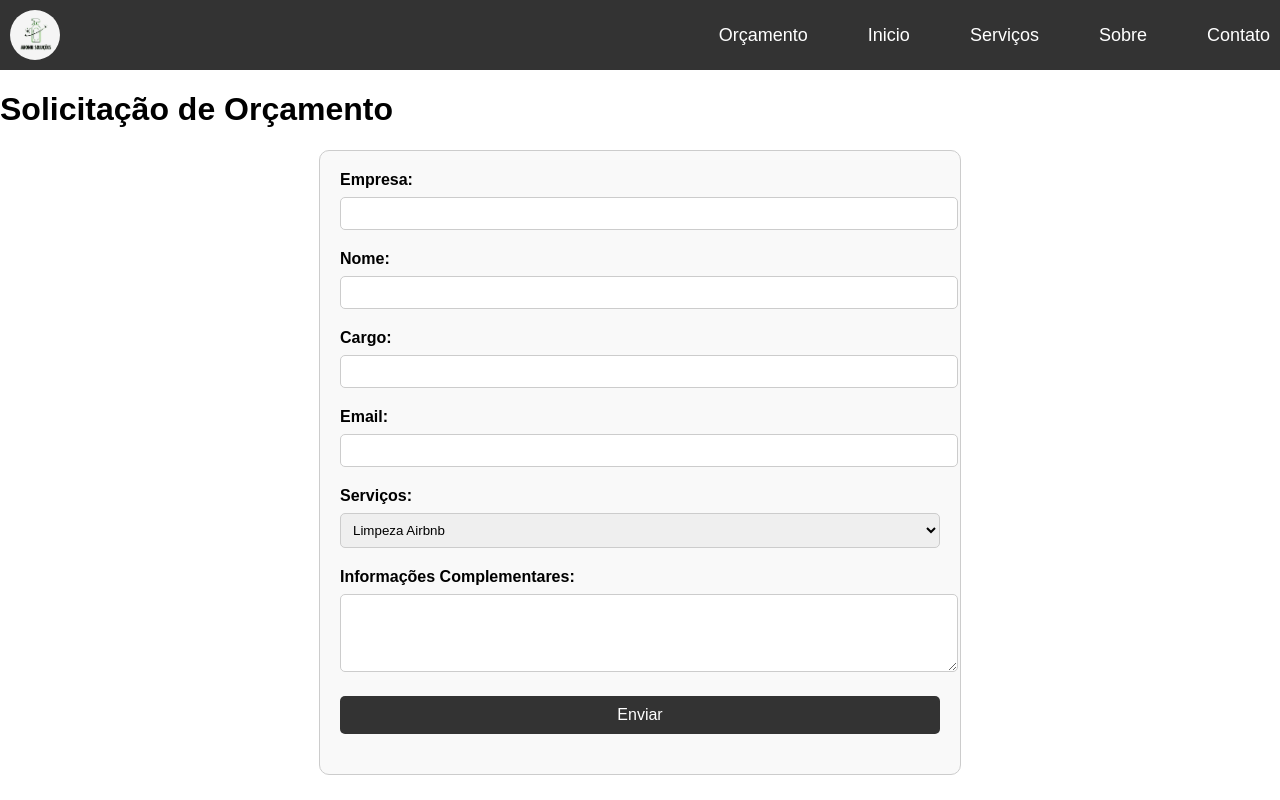
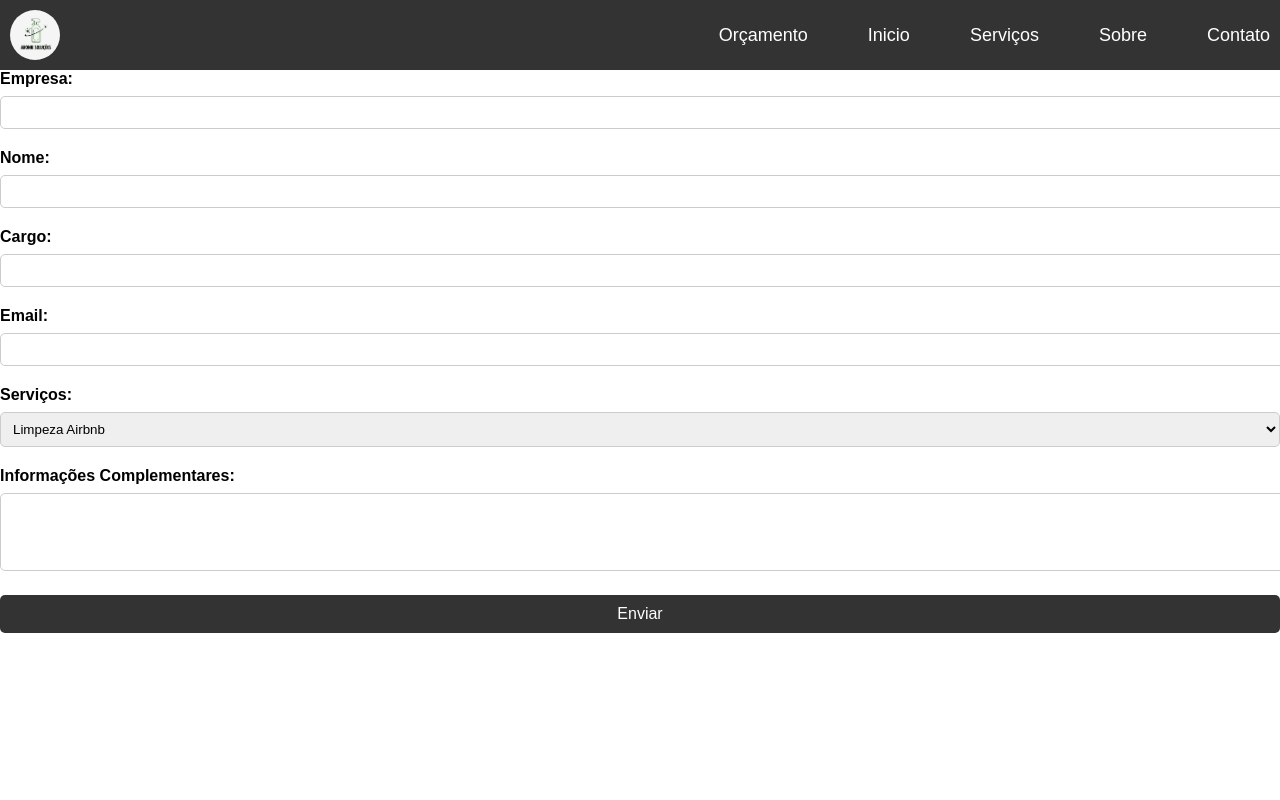
Before and after one commit to LuisSilva1998/site-da-empresa, a plain HTML site: page quote.html in a window 1280 px wide. Drawn offline with Linux system fonts and the light colour scheme; files whose address does not match are found by name.

Commit message:
Update quote.html

```diff
--- a/quote.html
+++ b/quote.html
@@ -98,8 +98,7 @@
         </ul>
     </div>
     <main>
-        <h1>Solicitação de Orçamento</h1>
-        <form action="https://formsubmit.co/YOUR_NETLIFY_FORM_ENDPOINT" method="POST">
+       <Solicite seu Orçamento="contato" redemoinho>
             <label for="empresa">Empresa:</label>
             <input type="text" id="empresa" name="empresa" required>
 
```
